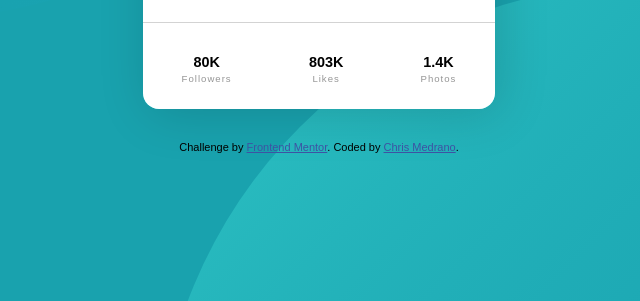
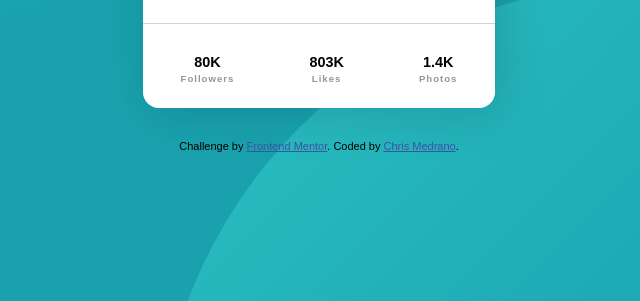
Before and after one commit to ChristopherMedrano/profile-card-component-main, a plain HTML site: page index.html in a window 1280 px wide. Shown: the part 459-760 px from the top of the page, 321-961 px from the left. Drawn offline with Linux system fonts and the light colour scheme; a web font is replaced by a local one.

Commit message:
added h4 tags to stats section, adjusted height to fit

```diff
--- a/index.html
+++ b/index.html
@@ -40,17 +40,17 @@
     <section class="stats">
       <div>
         <p class="stat-num">80K</p>
-        <p class="stat-name">Followers</p>
+        <h4 class="stat-name">Followers</p>
       </div>
 
       <div>
         <p class="stat-num">803K</p>
-        <p class="stat-name">Likes</p>
+        <h4 class="stat-name">Likes</p>
       </div>
 
       <div>
         <p class="stat-num">1.4K</p>
-        <p class="stat-name">Photos</p>
+        <h4 class="stat-name">Photos</p>
       </div>
     </section>
   </section>
--- a/style.css
+++ b/style.css
@@ -111,6 +111,7 @@ main{
     padding-top: .3em;
     padding-bottom: 1em;
     letter-spacing: 1px;
+    height: .6rem;
 }
 
 .stats{
```
